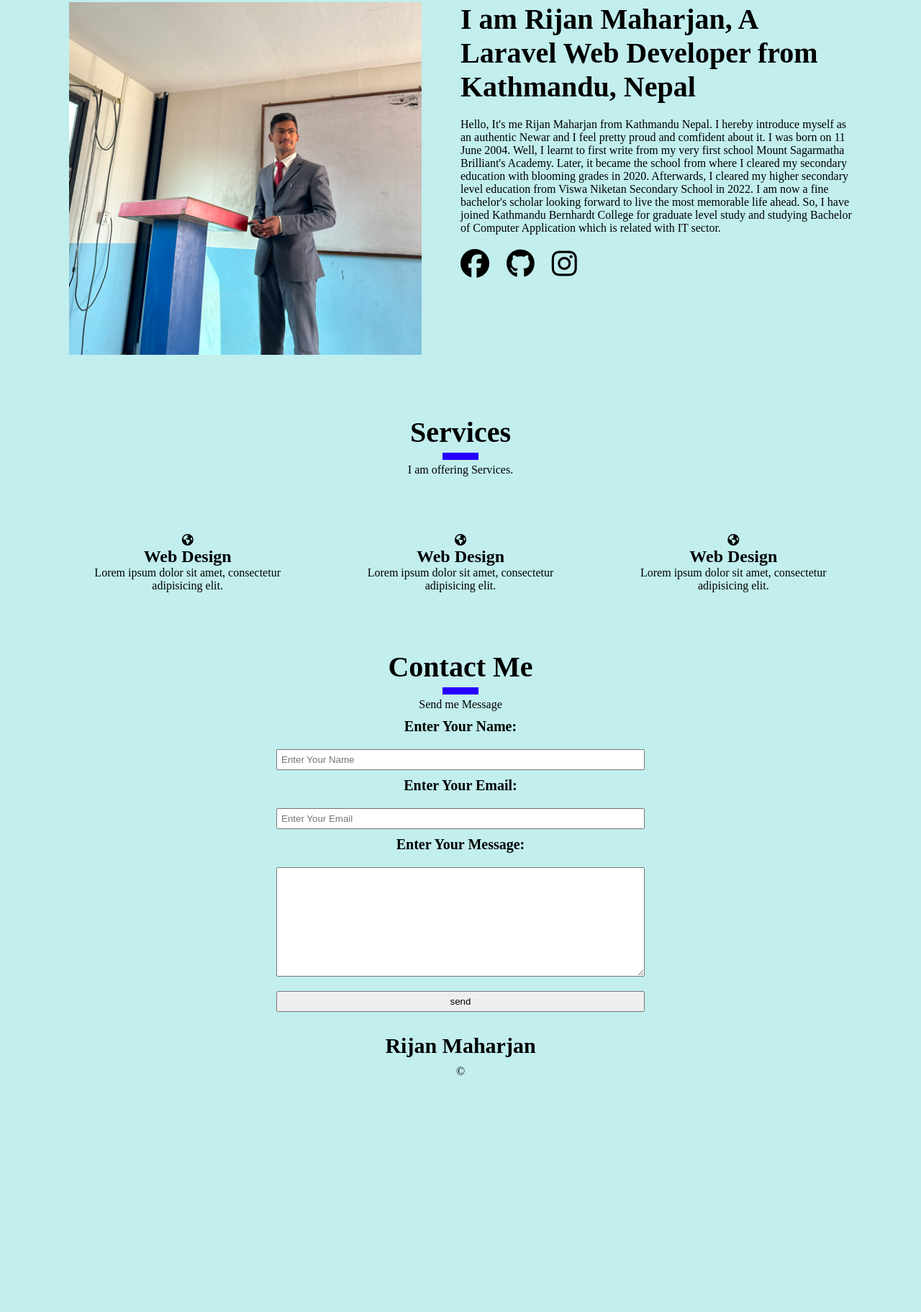
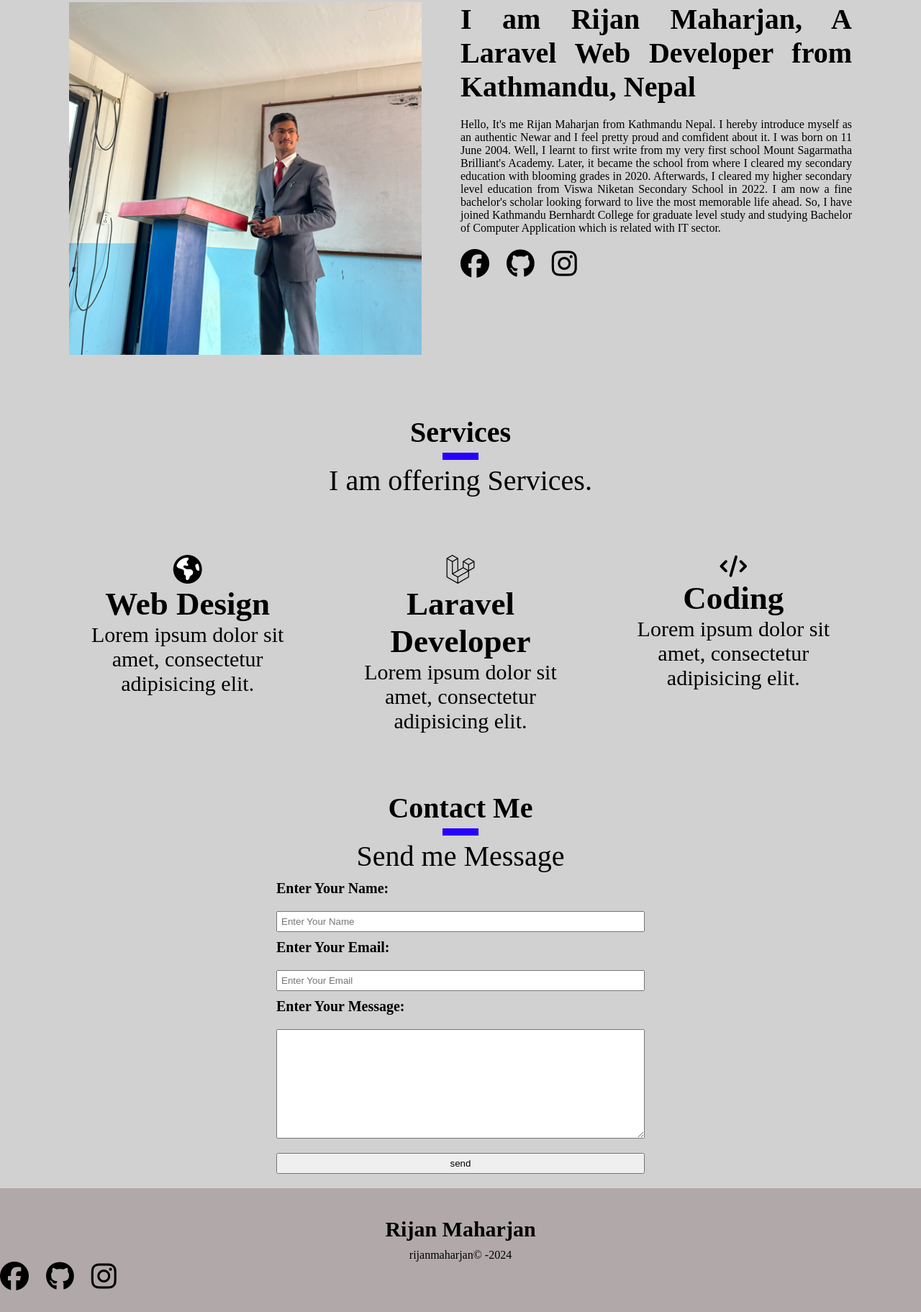
Before and after one commit to maharjan-rijan/portfolio-Rijan, a plain HTML site: page index.html in a window 1280 px wide. Shown: the part 141-1964 px from the top of the page at 72% size. Before the commit the page ends 1639 px from the top, so only its background shows below. Drawn offline with Linux system fonts and the light colour scheme.

Commit message:
Portfolio Modification

```diff
--- a/Portfolio/css/style.css
+++ b/Portfolio/css/style.css
@@ -1,6 +1,6 @@
 /* :root{ --font-primary "Poppins", sans-serif;} */
 *{margin: 0; padding: 0;}
-body{ background-color: rgb(194, 238, 238);}
+body{ background-color: rgb(209, 209, 209);}
 nav{
     background-color: rgb(255, 239, 219);
     padding: 15px 0;
@@ -45,7 +45,7 @@ nav{
     object-fit: cover;
 }
 .hero-right-side{
-    width: 50%;
+    width: 50%; text-align: justify;
 }
 .hero-title{
     font-size: 40px;
@@ -57,17 +57,22 @@ nav{
 .icons > a > i { font-size: 40px;}
 .icons > a:nth-child(even){ padding: 0 20px;}
 .services-wrapper{ width: 85%; margin: auto; }
+.services-list > .service { font-size: 30px;}
 .section-title-area{ text-align: center;}
+.section-title-area>p{ font-size: 40px;}
 .section-title{ font-size: 40px;}
 .section-title::after{content: " "; width: 50px; display: block; height: 10px; margin: 5px auto; background-color: rgb(38, 0, 255); }
 .services > * { text-align: center;}
 .services-list{ display: flex; gap: 50px; padding: 80px 0;}
-.s
-.service > div > i { font-size: 40px; background-color: rgb(255, 0, 144); border-radius: 50%;}
+.service > .earth > i { font-size: 40px; background-color: rgb(255, 255, 255); border-radius: 50%;}
+.service > .laravel > i { font-size: 40px;}
 .contact-form-wrapper{ width: 85%; margin: auto; }
 .form-group{ display: flex; flex-direction: column; width: 100%; gap: 10px;}
 form { width: 40%; display: flex; flex-direction: column; margin: auto; justify-content: center;}
-.form-group > label{ font-size: 20px; margin: 10px 0; font-weight: 700;}
+.form-group > label{ font-size: 20px; margin: 10px 0; font-weight: 700; text-align: left;}
 .form-group > input{ padding: 5px;}
+footer{ background-color: rgb(177, 169, 169); padding: 30px 0;}
 .footer-title{ font-size: 30px; text-align: center; margin: 10px 0; }
 footer > p { text-align: center;}
+.form-group>button{ font-size:large; background-color: aqua;}
+footer > .icons > a{ float: inline-block; justify-content: space-between;}
--- a/index.html
+++ b/index.html
@@ -35,9 +35,9 @@
                 <h1 class="hero-title">I am Rijan Maharjan, <span class="highlight">A Laravel Web Developer</span> from Kathmandu, Nepal</h1>
             <p>Hello, It's me Rijan Maharjan from Kathmandu Nepal. I hereby introduce myself as an authentic Newar and I feel pretty proud and comfident about it. I was born on 11 June 2004. Well, I learnt to first write from my very first school Mount Sagarmatha Brilliant's Academy. Later, it became the school from where I cleared my secondary education with blooming grades in 2020. Afterwards, I cleared my higher secondary level education from Viswa Niketan Secondary School in 2022. I am now a fine bachelor's scholar looking forward to live the most memorable life ahead. So, I have joined Kathmandu Bernhardt College for graduate level study and studying Bachelor of Computer Application which is related with IT sector.</p>
             <div class="icons">
-                <a href=""><i class="fa-brands fa-facebook"></i></a>
-                <a href=""><i class="fa-brands fa-github"></i></a>
-                <a href=""><i class="fa-brands fa-instagram"></i></a>
+                <a href="#"><i class="fa-brands fa-facebook"></i></a>
+                <a href="#"><i class="fa-brands fa-github"></i></a>
+                <a href="#"><i class="fa-brands fa-instagram"></i></a>
             </div>
         </div>
         </div>
@@ -51,18 +51,18 @@
             </div>
             <div class="services-list">
                 <div class="service">
-                    <div><i class="fa-solid fa-earth-americas"></i></div>
+                    <div class="earth"><i class="fa-solid fa-earth-americas"></i></div>
                     <h2>Web Design</h2>
                     <p>Lorem ipsum dolor sit amet, consectetur adipisicing elit. </p>
                 </div>
                 <div class="service">
-                    <div><i class="fa-solid fa-earth-americas"></i></div>
-                    <h2>Web Design</h2>
+                    <div class="laravel"><i class="fa-brands fa-laravel"></i></div>
+                    <h2>Laravel Developer</h2>
                     <p>Lorem ipsum dolor sit amet, consectetur adipisicing elit. </p>
                 </div>
                 <div class="service">
-                    <div><i class="fa-solid fa-earth-americas"></i></div>
-                    <h2>Web Design</h2>
+                    <div class="code"><i class="fa-solid fa-code"></i></div>
+                    <h2>Coding</h2>
                     <p>Lorem ipsum dolor sit amet, consectetur adipisicing elit. </p>
                 </div>
             </div>
@@ -71,10 +71,12 @@
     <!-- Contact -->
     <div class="contact-form section-title-area">
         <div class="contact-form-wrapper">
+            <div class="section-title-area">
             <h2 class="section-title">
                 Contact <span class="highlight"> Me</span>
             </h2>
             <p>Send me Message</p>
+        </div>
         </div>
         <form action="">
             <div class="form-group">
@@ -87,9 +89,10 @@
         </div>
         <div class="form-group">
             <label for="message"> Enter Your Message:</label>
-        <textarea name="message" id="message" cols="30" rows="10"></textarea>        </div>
+        <textarea name="message" id="message" cols="30" rows="10"></textarea>
+    </div>
         <div class="form-group">
-            <input type="button" value="send" style="margin: 20px 0;">
+            <input type="button"class="button" value="send" style="margin: 20px 0;">
         </div>
         </form>
     </div>
@@ -97,7 +100,12 @@
         <h2 class="footer-title">
             Rijan Maharjan
         </h2>
-        <p>&copy;</p>
+        <p>rijanmaharjan&copy; -2024</p>
+        <div class="icons">
+            <a href="#"><i class="fa-brands fa-facebook"></i></a>
+            <a href="#"><i class="fa-brands fa-github"></i></a>
+            <a href="#"><i class="fa-brands fa-instagram"></i></a>
+        </div>
     </footer>
 </body>
 </html>
```
